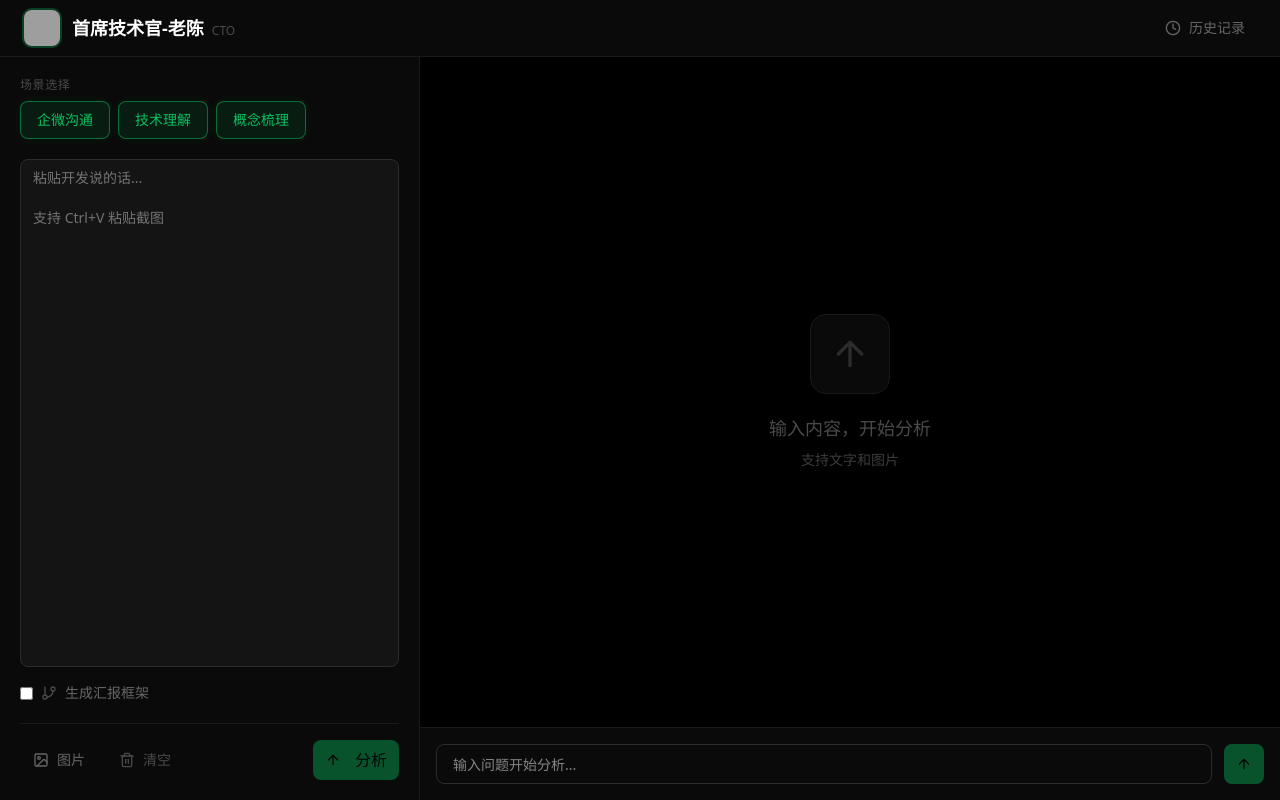
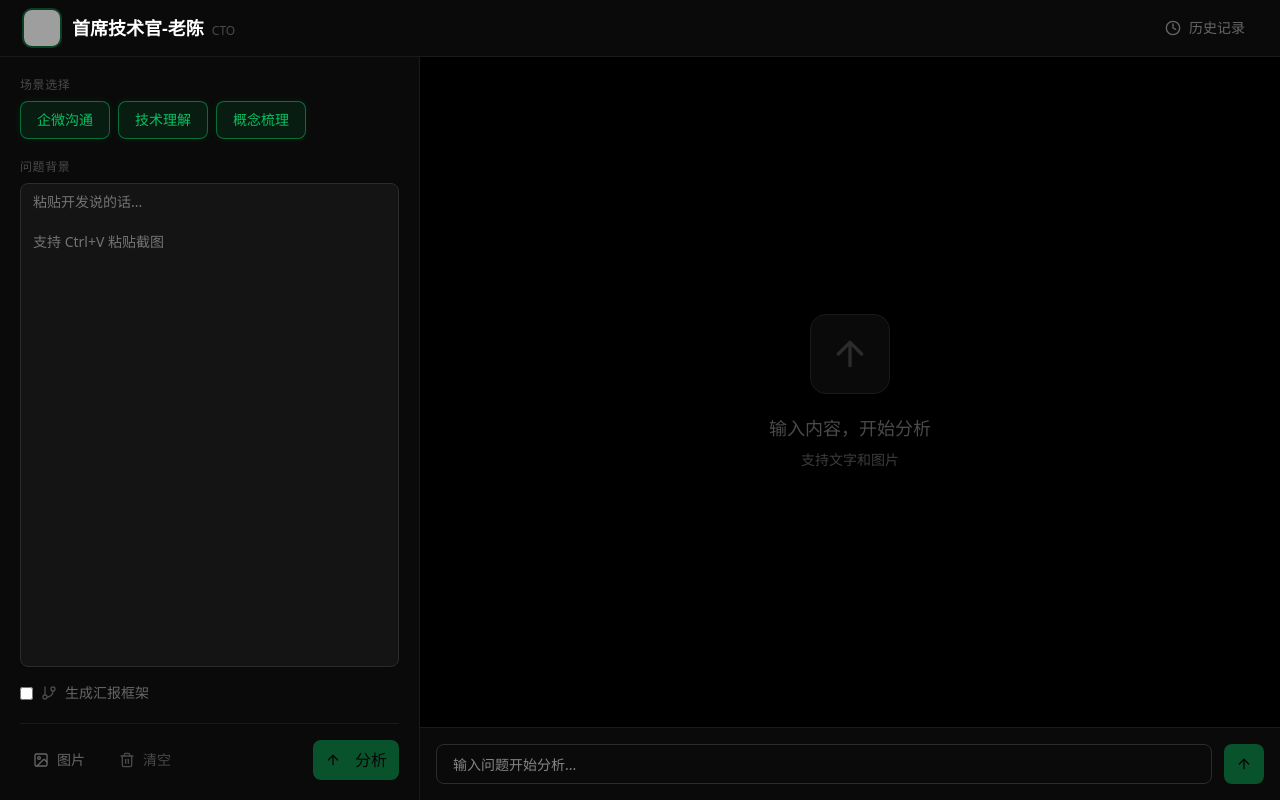
Before and after one commit to wzw616377299-dev/CTO, a Next.js app: page / in a window 1280 px wide. Built offline with nearby package versions, Linux system fonts and the light colour scheme; grey boxes are pictures that could not be loaded.

Commit message:
feat(ui): 左侧输入区添加"问题背景"标题

```diff
--- a/src/app/page.tsx
+++ b/src/app/page.tsx
@@ -771,6 +771,7 @@ export default function HomePage() {
               )}
 
               {/* Text Input */}
+              <div className="text-xs mb-2 uppercase tracking-wider" style={{ color: '#4A4A4A' }}>问题背景</div>
               <Textarea
                 ref={textareaRef}
                 placeholder="粘贴开发说的话...&#10;&#10;支持 Ctrl+V 粘贴截图"
```
